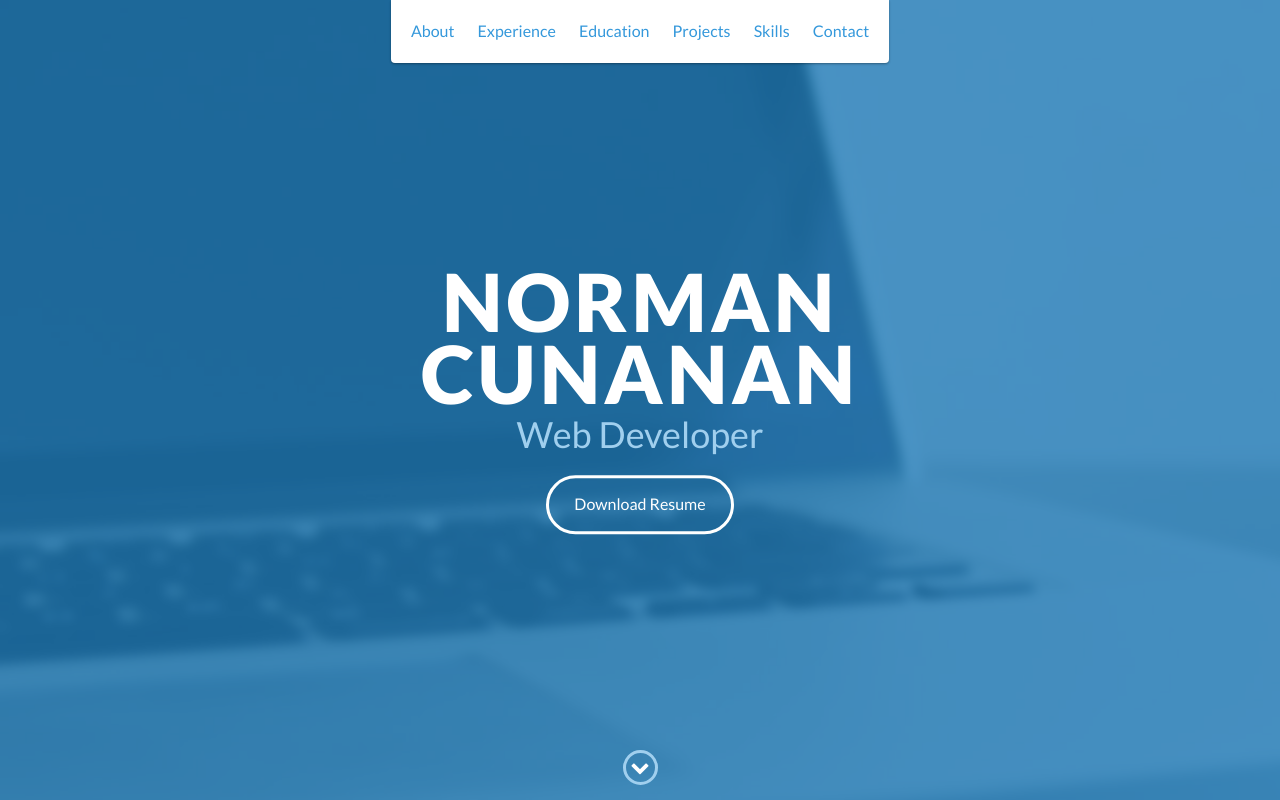
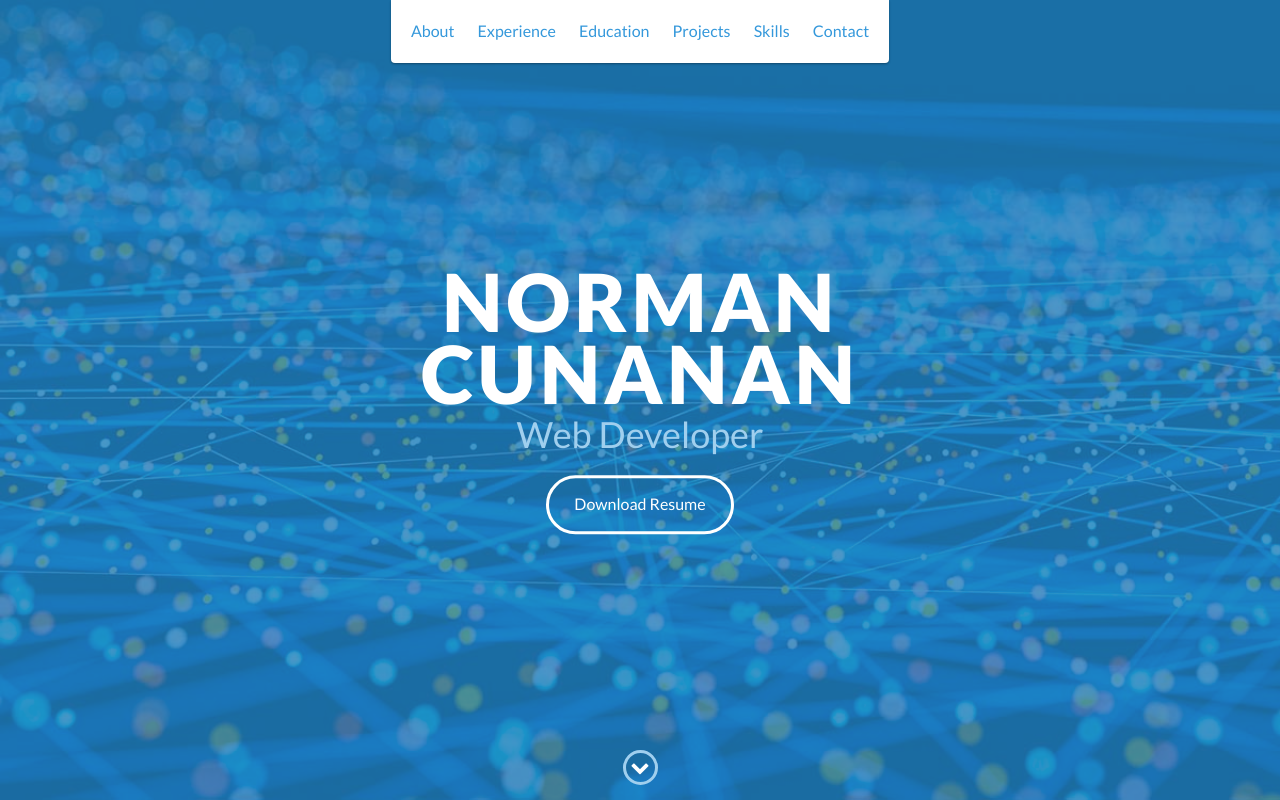
Before and after one commit to normcun/Portfolio, a website: page index.html in a window 1280 px wide. Shown: the top 800 px of the page. Drawn offline with nearby package versions, Linux system fonts and the light colour scheme.

Commit message:
project pics

```diff
--- a/scss/styles.scss
+++ b/scss/styles.scss
@@ -350,7 +350,7 @@ footer {
     height: 100vh;
     min-height: 500px;
     max-height: 1080px;
-    background: url(../images/lead-bg.jpg);
+    background: url(../images/background.jpg);
     background-size: cover;
     padding: 15px;
     overflow: hidden;
```
Also changed, not shown: css/styles.css, images/background.jpg (added), images/lead-bg.jpg (deleted), images/project.jpg (deleted), 1 other file.
